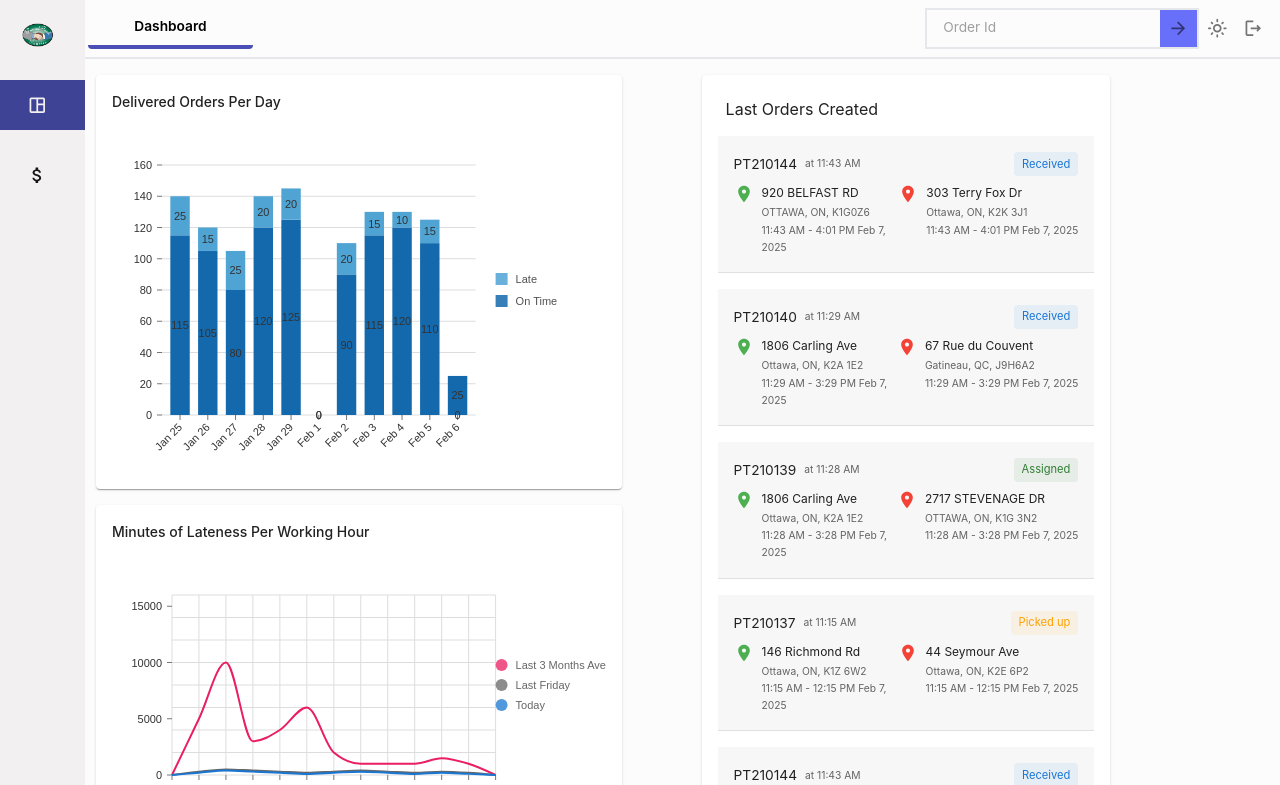
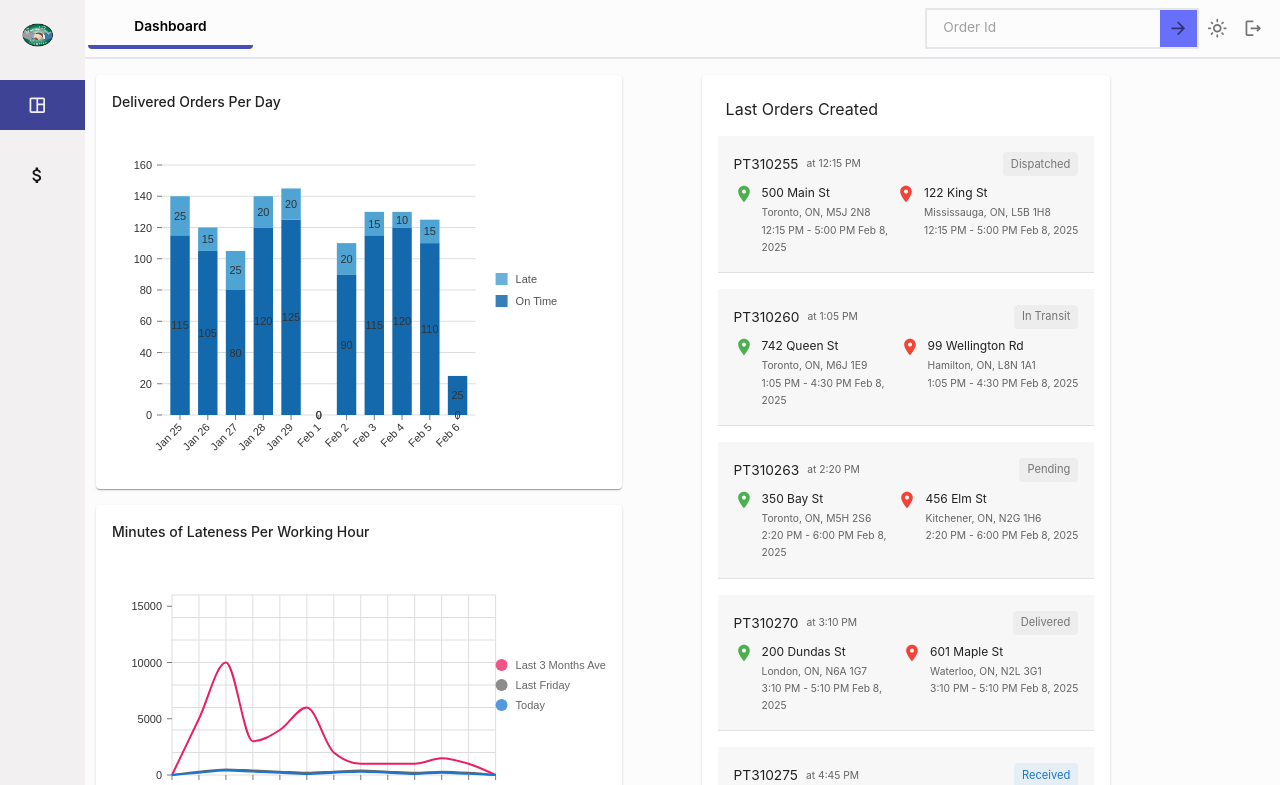
Before and after one commit to geekyvinayak/courier-backoffice, a React (Create React App) app: page /dashboard in a window 1280 px wide. Shown: the top 785 px of the page. Built offline with nearby package versions, Linux system fonts and the light colour scheme; no server answers; sample sign-in values are in the browser's storage.

Commit message:
changed order data

```diff
--- a/src/tabs/dashboardTab/dashboard.jsx
+++ b/src/tabs/dashboardTab/dashboard.jsx
@@ -345,93 +345,93 @@ const LatenessChart = () => {
 const LastOrders = () => {
   const orders = [
     {
-      id: "PT210144",
-      time: "11:43 AM",
-      status: "Received",
+      id: "PT310255",
+      time: "12:15 PM",
+      status: "Dispatched",
       pickup: {
-        address: "920 BELFAST RD",
-        city: "OTTAWA, ON, K1G0Z6",
-        time: "11:43 AM - 4:01 PM Feb 7, 2025",
+        address: "500 Main St",
+        city: "Toronto, ON, M5J 2N8",
+        time: "12:15 PM - 5:00 PM Feb 8, 2025",
       },
       delivery: {
-        address: "303 Terry Fox Dr",
-        city: "Ottawa, ON, K2K 3J1",
-        time: "11:43 AM - 4:01 PM Feb 7, 2025",
+        address: "122 King St",
+        city: "Mississauga, ON, L5B 1H8",
+        time: "12:15 PM - 5:00 PM Feb 8, 2025",
       },
     },
     {
-      id: "PT210140",
-      time: "11:29 AM",
-      status: "Received",
+      id: "PT310260",
+      time: "1:05 PM",
+      status: "In Transit",
       pickup: {
-        address: "1806 Carling Ave",
-        city: "Ottawa, ON, K2A 1E2",
-        time: "11:29 AM - 3:29 PM Feb 7, 2025",
+        address: "742 Queen St",
+        city: "Toronto, ON, M6J 1E9",
+        time: "1:05 PM - 4:30 PM Feb 8, 2025",
       },
       delivery: {
-        address: "67 Rue du Couvent",
-        city: "Gatineau, QC, J9H6A2",
-        time: "11:29 AM - 3:29 PM Feb 7, 2025",
+        address: "99 Wellington Rd",
+        city: "Hamilton, ON, L8N 1A1",
+        time: "1:05 PM - 4:30 PM Feb 8, 2025",
       },
     },
     {
-      id: "PT210139",
-      time: "11:28 AM",
-      status: "Assigned",
+      id: "PT310263",
+      time: "2:20 PM",
+      status: "Pending",
       pickup: {
-        address: "1806 Carling Ave",
-        city: "Ottawa, ON, K2A 1E2",
-        time: "11:28 AM - 3:28 PM Feb 7, 2025",
+        address: "350 Bay St",
+        city: "Toronto, ON, M5H 2S6",
+        time: "2:20 PM - 6:00 PM Feb 8, 2025",
       },
       delivery: {
-        address: "2717 STEVENAGE DR",
-        city: "OTTAWA, ON, K1G 3N2",
-        time: "11:28 AM - 3:28 PM Feb 7, 2025",
+        address: "456 Elm St",
+        city: "Kitchener, ON, N2G 1H6",
+        time: "2:20 PM - 6:00 PM Feb 8, 2025",
       },
     },
     {
-      id: "PT210137",
-      time: "11:15 AM",
-      status: "Picked up",
+      id: "PT310270",
+      time: "3:10 PM",
+      status: "Delivered",
       pickup: {
-        address: "146 Richmond Rd",
-        city: "Ottawa, ON, K1Z 6W2",
-        time: "11:15 AM - 12:15 PM Feb 7, 2025",
+        address: "200 Dundas St",
+        city: "London, ON, N6A 1G7",
+        time: "3:10 PM - 5:10 PM Feb 8, 2025",
       },
       delivery: {
-        address: "44 Seymour Ave",
-        city: "Ottawa, ON, K2E 6P2",
-        time: "11:15 AM - 12:15 PM Feb 7, 2025",
+        address: "601 Maple St",
+        city: "Waterloo, ON, N2L 3G1",
+        time: "3:10 PM - 5:10 PM Feb 8, 2025",
       },
     },
     {
-      id: "PT210144",
-      time: "11:43 AM",
+      id: "PT310275",
+      time: "4:45 PM",
       status: "Received",
       pickup: {
-        address: "920 BELFAST RD",
-        city: "OTTAWA, ON, K1G0Z6",
-        time: "11:43 AM - 4:01 PM Feb 7, 2025",
+        address: "808 Bloor St",
+        city: "Toronto, ON, M6G 1L9",
+        time: "4:45 PM - 7:00 PM Feb 8, 2025",
       },
       delivery: {
-        address: "303 Terry Fox Dr",
-        city: "Ottawa, ON, K2K 3J1",
-        time: "11:43 AM - 4:01 PM Feb 7, 2025",
+        address: "555 Oak St",
+        city: "Barrie, ON, L4N 9J3",
+        time: "4:45 PM - 7:00 PM Feb 8, 2025",
       },
     },
     {
-      id: "PT210140",
-      time: "11:29 AM",
-      status: "Received",
+      id: "PT310280",
+      time: "5:30 PM",
+      status: "Assigned",
       pickup: {
-        address: "1806 Carling Ave",
-        city: "Ottawa, ON, K2A 1E2",
-        time: "11:29 AM - 3:29 PM Feb 7, 2025",
+        address: "99 Spadina Ave",
+        city: "Toronto, ON, M5V 2J1",
+        time: "5:30 PM - 8:30 PM Feb 8, 2025",
       },
       delivery: {
-        address: "67 Rue du Couvent",
-        city: "Gatineau, QC, J9H6A2",
-        time: "11:29 AM - 3:29 PM Feb 7, 2025",
+        address: "23 River Rd",
+        city: "Peterborough, ON, K9J 5B3",
+        time: "5:30 PM - 8:30 PM Feb 8, 2025",
       },
     },
   ];
```
